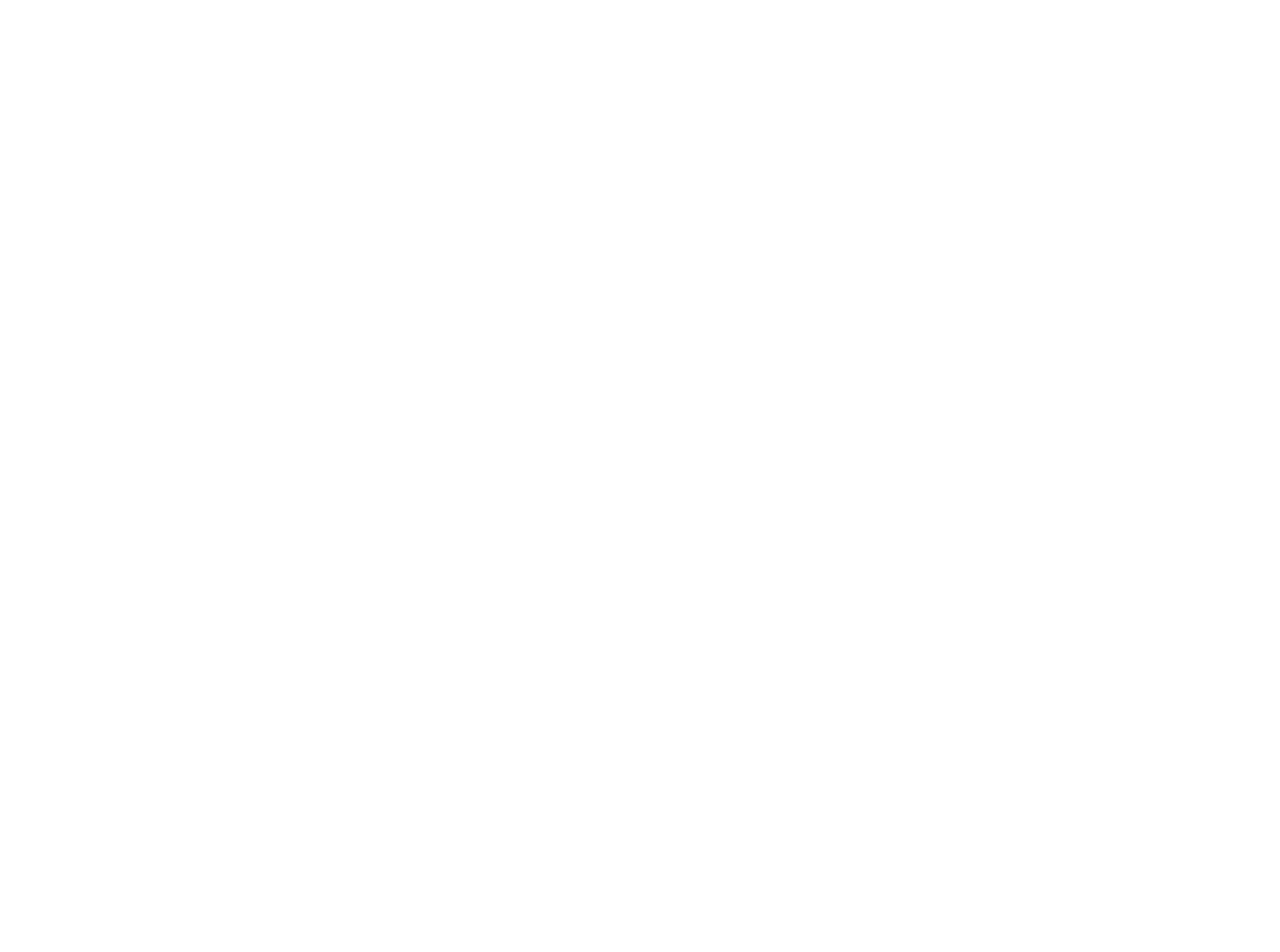
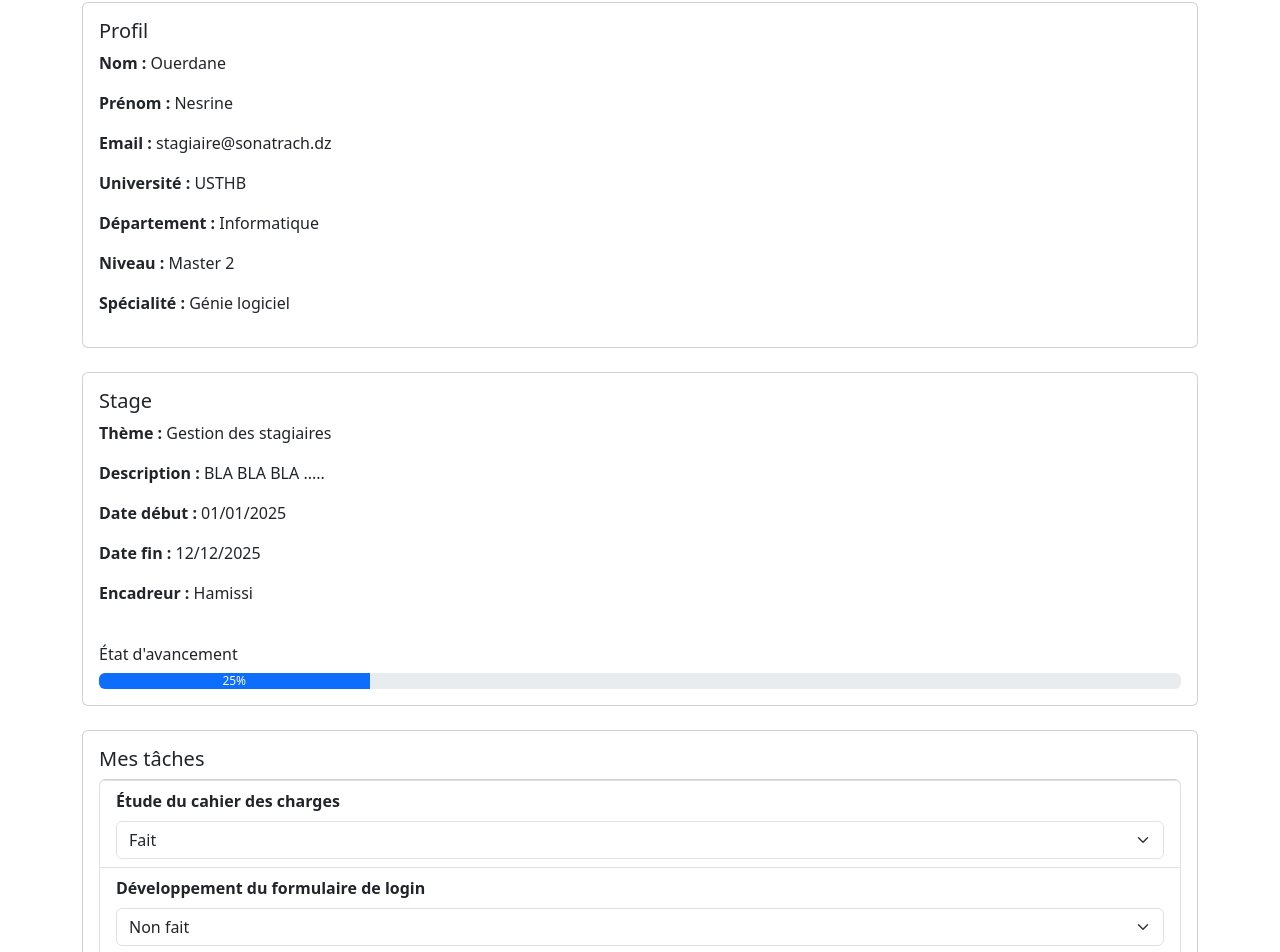
Before and after one commit to OUERDANENESRINE/SONATRACH, a React (Create React App) app: page /stagiaire in a window 1280 px wide. Shown: the part 108-1060 px from the top of the page. Before the commit the page ends 800 px from the top, so only its background shows below. Built offline with nearby package versions, Linux system fonts and the light colour scheme.

Commit message:
added la page stagiaire

```diff
--- a/package.json
+++ b/package.json
@@ -8,7 +8,9 @@
     "@testing-library/react": "^16.3.0",
     "@testing-library/user-event": "^13.5.0",
     "axios": "^1.10.0",
+    "bootstrap": "^5.3.7",
     "react": "^19.1.0",
+    "react-bootstrap": "^2.10.10",
     "react-dom": "^19.1.0",
     "react-router-dom": "^7.6.2",
     "react-scripts": "5.0.1",
--- a/src/App.js
+++ b/src/App.js
@@ -1,12 +1,11 @@
 import { BrowserRouter as Router, Routes, Route } from "react-router-dom";
+import 'bootstrap/dist/css/bootstrap.min.css';
+
 import Home from "./pages/Home";
 import Login from "./pages/Login";
-
-
 import Admin from "./pages/Admin";
 import Stagiaire from "./pages/Stagiaire";
 import Encadreur from "./pages/Encadreur";
-
 
 function App() {
   return (
@@ -17,7 +16,6 @@ function App() {
         <Route path="/admin" element={<Admin />} />
         <Route path="/stagiaire" element={<Stagiaire />} />
         <Route path="/encadreur" element={<Encadreur />} />
-
       </Routes>
     </Router>
   );
--- a/src/index.js
+++ b/src/index.js
@@ -3,6 +3,8 @@ import ReactDOM from 'react-dom/client';
 import './index.css';
 import App from './App';
 import reportWebVitals from './reportWebVitals';
+import 'bootstrap/dist/css/bootstrap.min.css';
+
 
 const root = ReactDOM.createRoot(document.getElementById('root'));
 root.render(
--- a/src/pages/Stagiaire.jsx
+++ b/src/pages/Stagiaire.jsx
@@ -1,3 +1,78 @@
-export default function Stagiaire() {
-  return <h1>Bienvenue, Stagiaire</h1>;
+import { useState } from "react";
+import ProgressBar from "react-bootstrap/ProgressBar";
+
+function Stagiaire() {
+  // Liste des tâches avec état
+  const [taches, setTaches] = useState([
+    { titre: "Étude du cahier des charges", etat: "fait" },
+    { titre: "Développement du formulaire de login", etat: "en cours" },
+    { titre: "Remise du rapport init", etat: "non fait" },
+    { titre: "Remise du rapport final", etat: "non fait" },
+  ]);
+
+  // Mise à jour d'une tâche
+  const changerEtat = (index, nouvelEtat) => {
+    const nouvellesTaches = [...taches];
+    nouvellesTaches[index].etat = nouvelEtat;
+    setTaches(nouvellesTaches);
+  };
+
+  // Calcul de l'avancement
+  const calcAvancement = () => {
+    const total = taches.length;
+    const faites = taches.filter((t) => t.etat === "fait").length;
+    return Math.round((faites / total) * 100);
+  };
+
+  return (
+    <div className="container mt-5">
+      <h2 className="mb-4">Bienvenue Stagiaire</h2>
+
+      <div className="card p-3 mb-4">
+        <h5>Profil</h5>
+        <p><strong>Nom :</strong> Ouerdane</p>
+        <p><strong>Prénom :</strong> Nesrine</p>
+        <p><strong>Email :</strong> stagiaire@sonatrach.dz</p>
+        <p><strong>Université :</strong> USTHB</p>
+        <p><strong>Département :</strong> Informatique</p>
+        <p><strong>Niveau :</strong> Master 2</p>
+        <p><strong>Spécialité :</strong> Génie logiciel</p>
+      </div>
+
+      <div className="card p-3 mb-4">
+        <h5>Stage</h5>
+        <p><strong>Thème :</strong> Gestion des stagiaires</p>
+        <p><strong>Description :</strong> BLA BLA BLA .....</p>
+        <p><strong>Date début :</strong> 01/01/2025</p>
+        <p><strong>Date fin :</strong> 12/12/2025</p>
+        <p><strong>Encadreur :</strong> Hamissi</p>
+
+        <h6 className="mt-4">État d'avancement</h6>
+        <ProgressBar now={calcAvancement()} label={`${calcAvancement()}%`} />
+      </div>
+
+      <div className="card p-3 mb-4">
+        <h5>Mes tâches</h5>
+        <ul className="list-group">
+          {taches.map((tache, index) => (
+            <li key={index} className="list-group-item">
+              <strong>{tache.titre}</strong>
+              <div className="mt-2">
+                <select
+                  className="form-select"
+                  value={tache.etat}
+                  onChange={(e) => changerEtat(index, e.target.value)}
+                >
+                  <option value="non fait">Non fait</option>
+                  <option value="fait">Fait</option>
+                </select>
+              </div>
+            </li>
+          ))}
+        </ul>
+      </div>
+    </div>
+  );
 }
+
+export default Stagiaire;
```
Also changed, not shown: 1 other file (tests, documents, lock files or other folders).
